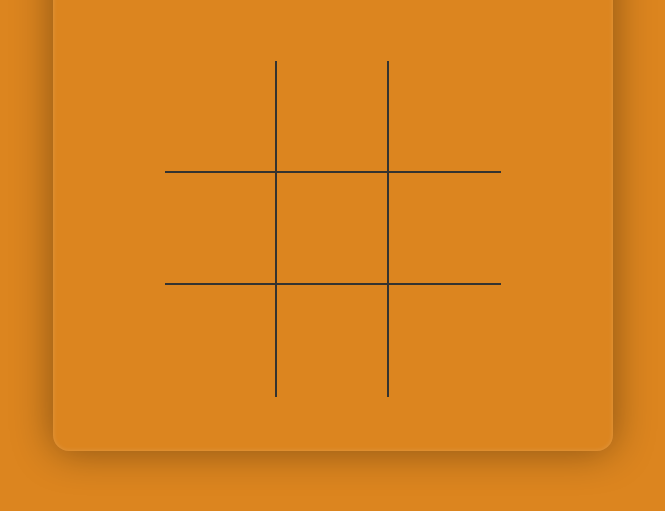
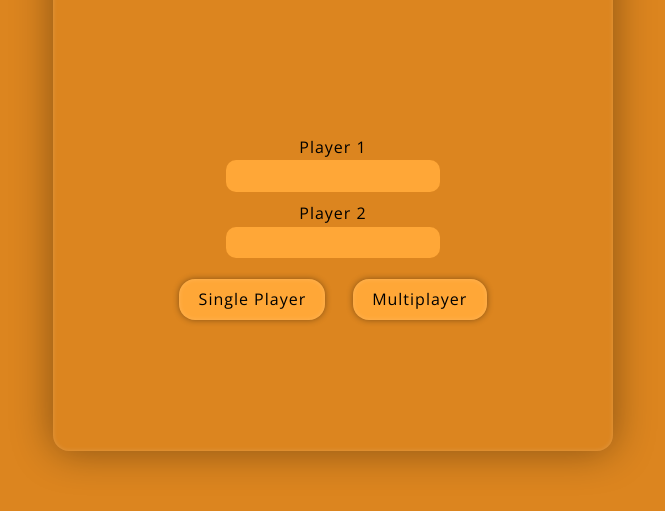
Before and after one commit to cralex11/Tic-Tac-Toe, a plain HTML site: page index.html in a window 1280 px wide. Shown: the part 229-740 px from the top of the page, without its empty margins (307-972 px from the left). Drawn offline with nearby package versions, Linux system fonts and the light colour scheme.

Commit message:
Add section Player Stylized player section

```diff
--- a/index.html
+++ b/index.html
@@ -18,32 +18,42 @@
     <div class="main-board__content">
         <h1 class="title title-appear"><a href="#">Tic Tac Toe</a></h1>
         <div id="game-board">
-            <!--            <header class="main-board__header">-->
+            <header class="main-board__header">
                 <!--                <div id="drawHash">-->
                 <!--                    <div class="line line1"></div>-->
                 <!--                    <div class="line line2"></div>-->
                 <!--                    <div class="line line3"></div>-->
                 <!--                    <div class="line line4"></div>-->
                 <!--                </div>-->
-            <!--            </header>-->
-            <!--            <footer class="main-board__footer">-->
-            <!--                <button class="button button-appear" id="single">Single Player</button>-->
-            <!--                <button class="button button-appear" id="multi">Multiplayer</button>-->
-            <!--            </footer>-->
-            <div class="square">
-                <div class="miniSquare miniSquare1">
-<!--                    <div class="o"></div>-->
-<!--                    <div class="x"></div>-->
+                <div class="players">
+                    <label for="player1"  >
+                        Player 1
+                        <input type="text" id="player1" class="playerName">
+                    </label>
+                    <label for="player2">
+                        Player 2
+                        <input type="text" id="player2" class="playerName">
+                    </label>
                 </div>
-                <div class="miniSquare miniSquare2"></div>
-                <div class="miniSquare miniSquare3"></div>
-                <div class="miniSquare miniSquare4"></div>
-                <div class="miniSquare miniSquare5"></div>
-                <div class="miniSquare miniSquare6"></div>
-                <div class="miniSquare miniSquare7"></div>
-                <div class="miniSquare miniSquare8"></div>
-                <div class="miniSquare miniSquare9"></div>
-            </div>
+            </header>
+            <footer class="main-board__footer">
+                <button class="button button-appear" id="single">Single Player</button>
+                <button class="button button-appear" id="multi">Multiplayer</button>
+            </footer>
+            <!--            <div class="square">-->
+            <!--                <div class="miniSquare miniSquare1">-->
+            <!--&lt;!&ndash;                    <div class="o"></div>&ndash;&gt;-->
+            <!--&lt;!&ndash;                    <div class="x"></div>&ndash;&gt;-->
+            <!--                </div>-->
+            <!--                <div class="miniSquare miniSquare2"></div>-->
+            <!--                <div class="miniSquare miniSquare3"></div>-->
+            <!--                <div class="miniSquare miniSquare4"></div>-->
+            <!--                <div class="miniSquare miniSquare5"></div>-->
+            <!--                <div class="miniSquare miniSquare6"></div>-->
+            <!--                <div class="miniSquare miniSquare7"></div>-->
+            <!--                <div class="miniSquare miniSquare8"></div>-->
+            <!--                <div class="miniSquare miniSquare9"></div>-->
+            <!--            </div>-->
         </div>
     </div>
 </div>
--- a/script.js
+++ b/script.js
@@ -60,6 +60,7 @@ const gameplay = (() => {
     }
 
     //toggle class on click to add x or o
+    if (square)
         square.addEventListener('click', (e) => {
             if (e.target !== e.currentTarget) {
                 const clickedItem = e.target
@@ -68,8 +69,8 @@ const gameplay = (() => {
                     if (!clickedItemClass) {
                         clickedItemClass = e.target.parentNode.classList[1]
                     }
-                clickedItem.appendChild(createChild('div', 'o'))
-                // clickedItem.appendChild(createChild('div', 'x'))
+                    // clickedItem.appendChild(createChild('div', 'o'))
+                    clickedItem.appendChild(createChild('div', 'x'))
                     clickedItem.classList.add('clicked')
                 }
             }
@@ -91,11 +92,6 @@ const gameplay = (() => {
 //     elem.addEventListener('click', ToggleClass, false)
 // })
 
-
-//test
-
-const sandu = Player('sandu', true)
-
 //handy functions
 const clear = () => {
     console.clear();
@@ -107,3 +103,8 @@ console.log('in 3 sec all will be deleted');
 setTimeout(function () {
     clear();
 }, 1000);
+
+
+//test
+
+const sandu = Player('sandu', true)
--- a/style/style.scss
+++ b/style/style.scss
@@ -10,6 +10,7 @@ $yellow-orange: #ffa737;
 $gap-size: 30px;
 $tile-bg: #f50000;
 
+//general
 //Mixins
 @mixin shadow($shadow: 40px) {
   border-radius: 1rem;
@@ -29,6 +30,26 @@ body {
   line-height: 120%;
 
 }
+
+//Reusable
+input,
+input:active {
+  border: none;
+  outline: none;
+
+  &:not(:last-child) {
+    margin-bottom: 1rem;
+  }
+}
+
+input {
+  background: $yellow-orange;
+  padding: .4rem;
+  -webkit-border-radius: 10px;
+  -moz-border-radius: 10px;
+  border-radius: 10px;
+}
+
 
 .main-board {
   @include shadow;
@@ -64,7 +85,7 @@ body {
   display: flex;
   flex-direction: column;
   align-items: center;
-  justify-content: center;
+  justify-content: space-evenly;
   height: 60%;
   width: 60%;
 }
@@ -78,6 +99,7 @@ body {
   justify-content: center;
   height: calc(#{$gap-size} * 9);
   width: calc(#{$gap-size} * 9);
+  margin-top: -40%;
 }
 
 .line {
@@ -219,6 +241,34 @@ body {
   }
 }
 
+//Players name
+.players {
+  display: flex;
+  flex-direction: column;
+  justify-content: space-evenly;
+  align-items: center;
+  height: 4rem;
+
+  label {
+    display: flex;
+    flex-direction: column;
+    align-items: center;
+    cursor: pointer;
+
+    &:not(:last-child) {
+      margin-bottom: .8rem;
+    }
+  }
+
+  input {
+    margin-top: .2rem;
+
+    &:focus {
+      box-shadow: 1px 2px 4px #75391d;
+    }
+  }
+}
+
 
 //part 2
 .square {
@@ -232,6 +282,10 @@ body {
 
 .miniSquare {
   $border-color: $jet;
+  display: flex;
+  flex-direction: column;
+  align-items: center;
+  justify-content: center;
 
   &1,
   &2,
@@ -261,7 +315,8 @@ body {
 
 .o {
   position: relative;
-  &:before{
+
+  &:before {
     content: '';
     position: absolute;
     width: 80px;
@@ -277,7 +332,7 @@ body {
 
 .x {
   position: absolute;
-  animation: .4s cubic-bezier(.46,-0.72,.33,1.59) 1 forwards appear;
+  animation: .4s cubic-bezier(.46, -0.72, .33, 1.59) 1 forwards appear;
   opacity: 0;
 
   &:before,
@@ -310,7 +365,7 @@ body {
 }
 
 @keyframes appear {
-  100%{
+  100% {
     opacity: 1;
   }
 }
```
Also changed, not shown: style/style.css, 1 other file. Lines whose indentation alone changed are shown as unchanged.
